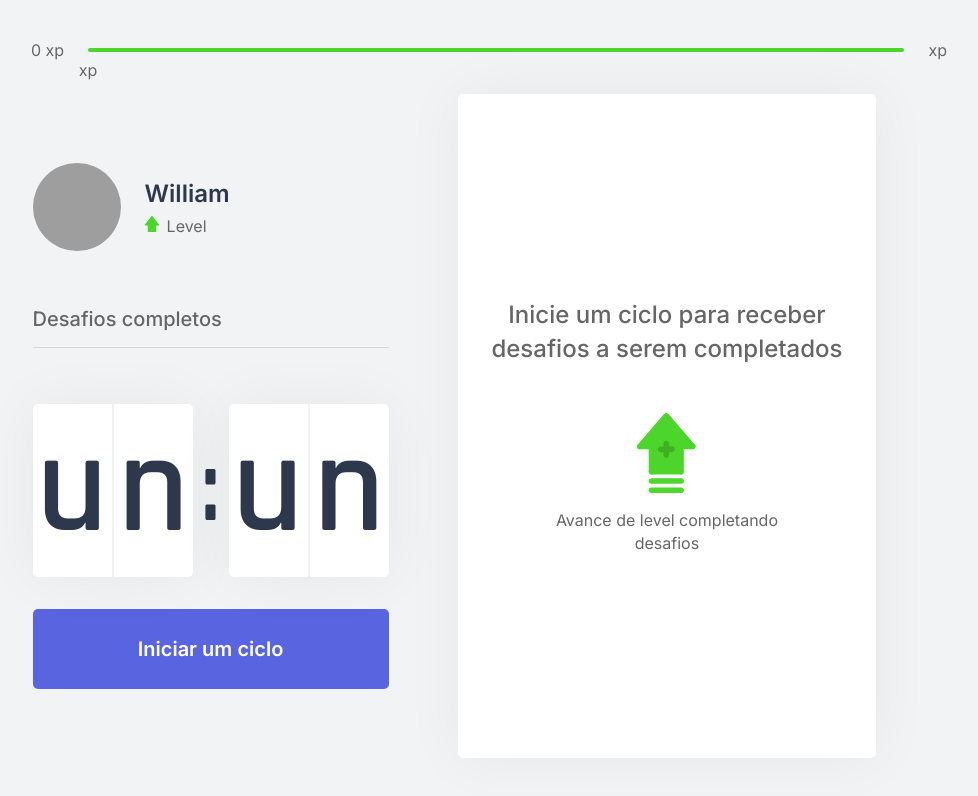
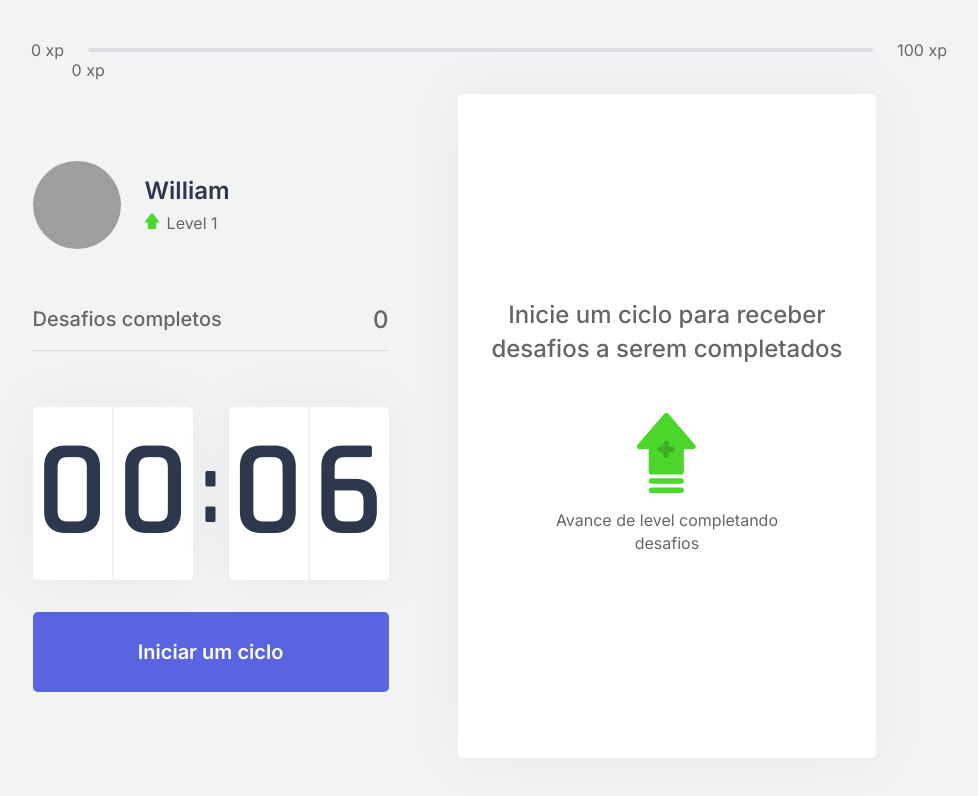
Before and after one commit to Williams25/moveit, a Next.js app: page / in a window 1280 px wide. Shown: the top 796 px of the page, without its empty margins (151-1129 px from the left). Built offline with nearby package versions, Linux system fonts and the light colour scheme; grey boxes are pictures that could not be loaded.

Commit message:
Adicionando o contextprovider

```diff
--- a/pages/index.tsx
+++ b/pages/index.tsx
@@ -1,14 +1,29 @@
 import Head from "next/head"
+import { GetServerSideProps } from "next"
 import { ChallengeBox } from "../src/components/ChallengeBox"
 import { CompliteChallenges } from "../src/components/CompliteChallenges"
 import { Countdown } from "../src/components/Countdown"
 import { ExperienceBar } from "../src/components/ExperienceBar"
 import { Profile } from "../src/components/Profile"
-
+import { ChallengesProvider } from "../src/contexts/ChallengeContext"
+import { CountdownProvider } from "../src/contexts/CountdownContext"
+import { motion } from "framer-motion"
 import styles from "../src/styles/Home.module.css"
 
-export default function Home() {
+interface HomeProps {
+  level: number
+  currentExperience: number
+  challengesCompleted: number
+}
+
+export default function Home({ challengesCompleted, currentExperience, level }: HomeProps): JSX.Element {
   return (
+    <ChallengesProvider
+      challengesCompleted={challengesCompleted}
+      currentExperience={currentExperience}
+      level={level}
+    >
+      <CountdownProvider>
         <div className={styles.container}>
           <Head>
             <title>Home | Moveit</title>
@@ -17,16 +32,46 @@ export default function Home() {
           <ExperienceBar />
 
           <section>
-        <div>
+            <motion.div
+              transition={{ delay: 0, duration: 0.8 }}
+              variants={{
+                show: { opacity: 1, y: '0' },
+                hidden: { opacity: 0, y: '-100%' },
+              }}
+              initial="hidden"
+              animate="show"
+            >
               <Profile />
               <CompliteChallenges />
               <Countdown />
-        </div>
+            </motion.div>
 
-        <div>
+            <motion.div
+              transition={{ delay: 0, duration: 1 }}
+              variants={{
+                show: { opacity: 1, y: '0' },
+                hidden: { opacity: 0, y: '100%' },
+              }}
+              initial="hidden"
+              animate="show"
+            >
               <ChallengeBox />
-        </div>
+            </motion.div>
           </section>
         </div>
+      </CountdownProvider>
+    </ChallengesProvider>
   )
 }
+
+
+export const getServerSideProps: GetServerSideProps = async (context) => {
+  const { level, currentExperience, challengesCompleted } = context.req.cookies
+  return {
+    props: {
+      level: Number(level),
+      currentExperience: Number(currentExperience),
+      challengesCompleted: Number(challengesCompleted)
+    }
+  }
+}
```
Lines whose indentation alone changed are shown as unchanged.
